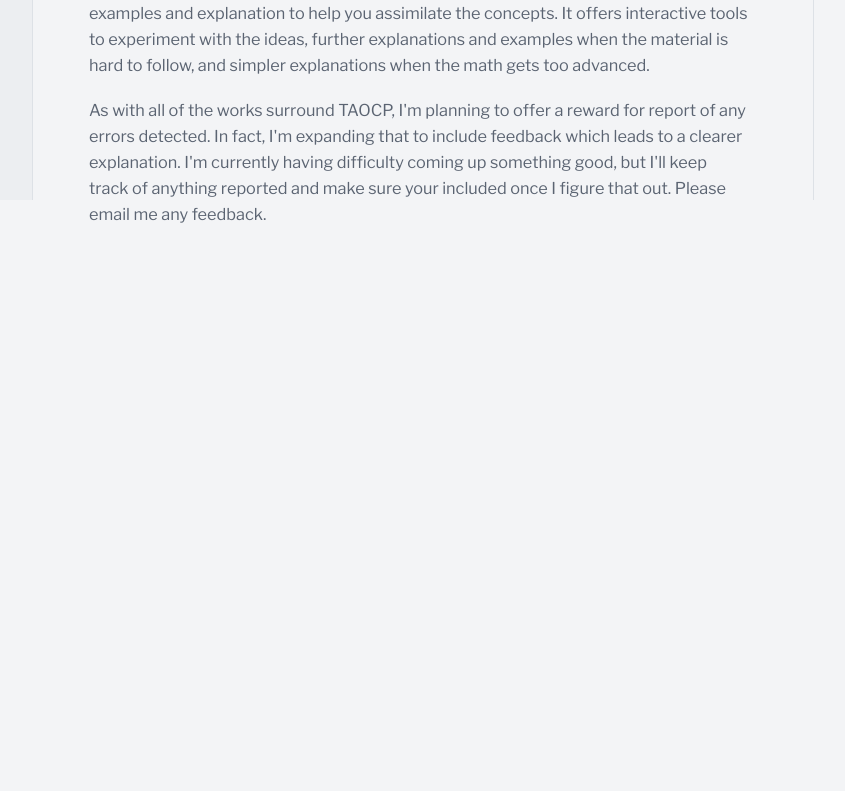
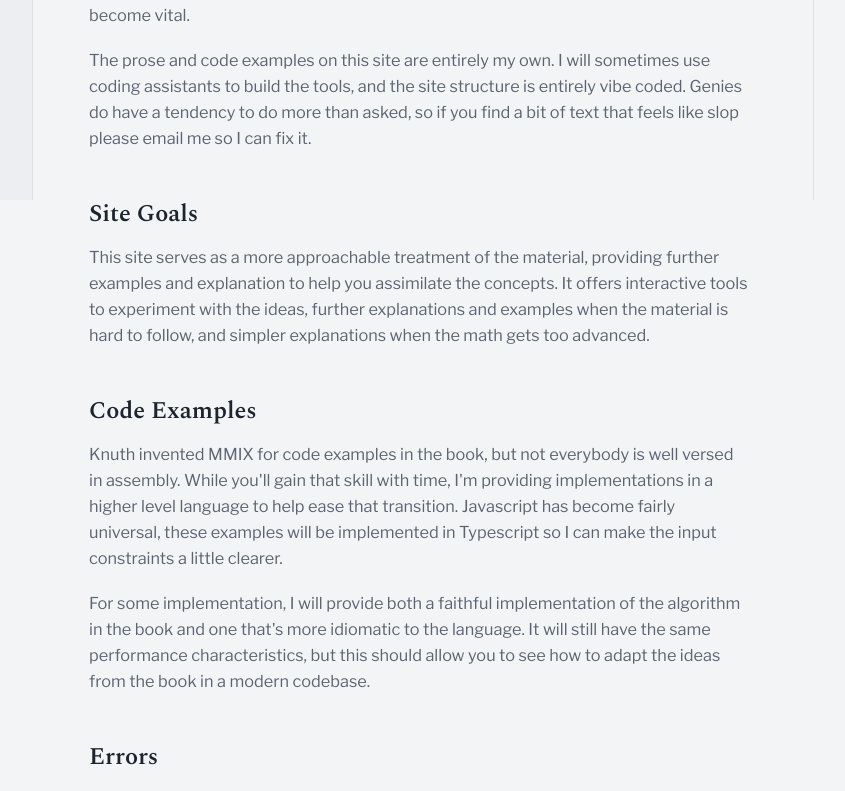
Before and after one commit to Alchemical-Artisans/taocp, a SvelteKit app: page / in a window 1280 px wide. Shown: the part 600-1391 px from the top of the page, without its empty margins (235-1080 px from the left). Before the commit the page ends 926 px from the top, so only its background shows below. Built offline with nearby package versions, Linux system fonts and the light colour scheme.

Commit message:
Expand homepage with AI use, code example, and errata sections
Break the introduction into headed sections and describe the policy on
assistant use, the choice of TypeScript over MMIX, and the faithful vs.
idiomatic pairing used for implementations.

```diff
--- a/src/routes/+page.svelte
+++ b/src/routes/+page.svelte
@@ -1,5 +1,6 @@
 <section class="home">
   <h1>Understanding The Art of Computer Programming</h1>
+
   <p>
     Underpinning the technical advances of the last fifty years are basic computational concepts. In
     <a href="https://www-cs-faculty.stanford.edu/~knuth/taocp.html"
@@ -13,6 +14,8 @@
     over an hour to complete a single page.
   </p>
 
+  <h2>AI Use</h2>
+
   <p>
     As genies take over the grunt work of coding, it may seem like the material has become fully
     obsolete. In a lot of ways, though, it has never been more relevant. Much of the last few
@@ -22,11 +25,38 @@
   </p>
 
   <p>
+    The prose and code examples on this site are entirely my own. I will sometimes use coding
+    assistants to build the tools, and the site structure is entirely vibe coded. Genies do have a
+    tendency to do more than asked, so if you find a bit of text that feels like slop please
+    <a href="mailto:cto@alchemicalartisans.com">email me</a> so I can fix it.
+  </p>
+
+  <h2>Site Goals</h2>
+
+  <p>
     This site serves as a more approachable treatment of the material, providing further examples
     and explanation to help you assimilate the concepts. It offers interactive tools to experiment
     with the ideas, further explanations and examples when the material is hard to follow, and
     simpler explanations when the math gets too advanced.
   </p>
+
+  <h2>Code Examples</h2>
+
+  <p>
+    Knuth invented MMIX for code examples in the book, but not everybody is well versed in assembly.
+    While you'll gain that skill with time, I'm providing implementations in a higher level language
+    to help ease that transition. Javascript has become fairly universal, these examples will be
+    implemented in Typescript so I can make the input constraints a little clearer.
+  </p>
+
+  <p>
+    For some implementation, I will provide both a faithful implementation of the algorithm in the
+    book and one that's more idiomatic to the language. It will still have the same performance
+    characteristics, but this should allow you to see how to adapt the ideas from the book in a
+    modern codebase.
+  </p>
+
+  <h2>Errors</h2>
 
   <p>
     As with all of the works surround TAOCP, I'm planning to offer a reward for report of any errors
```
